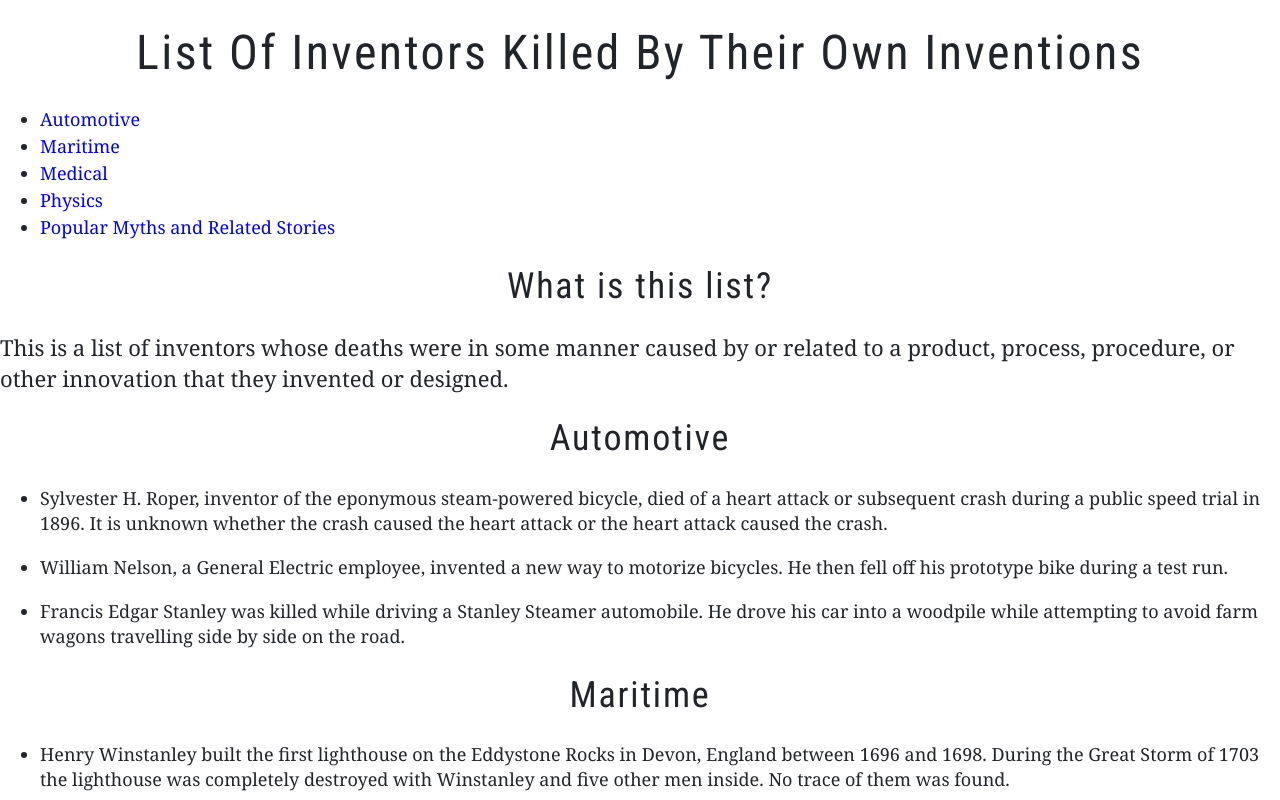
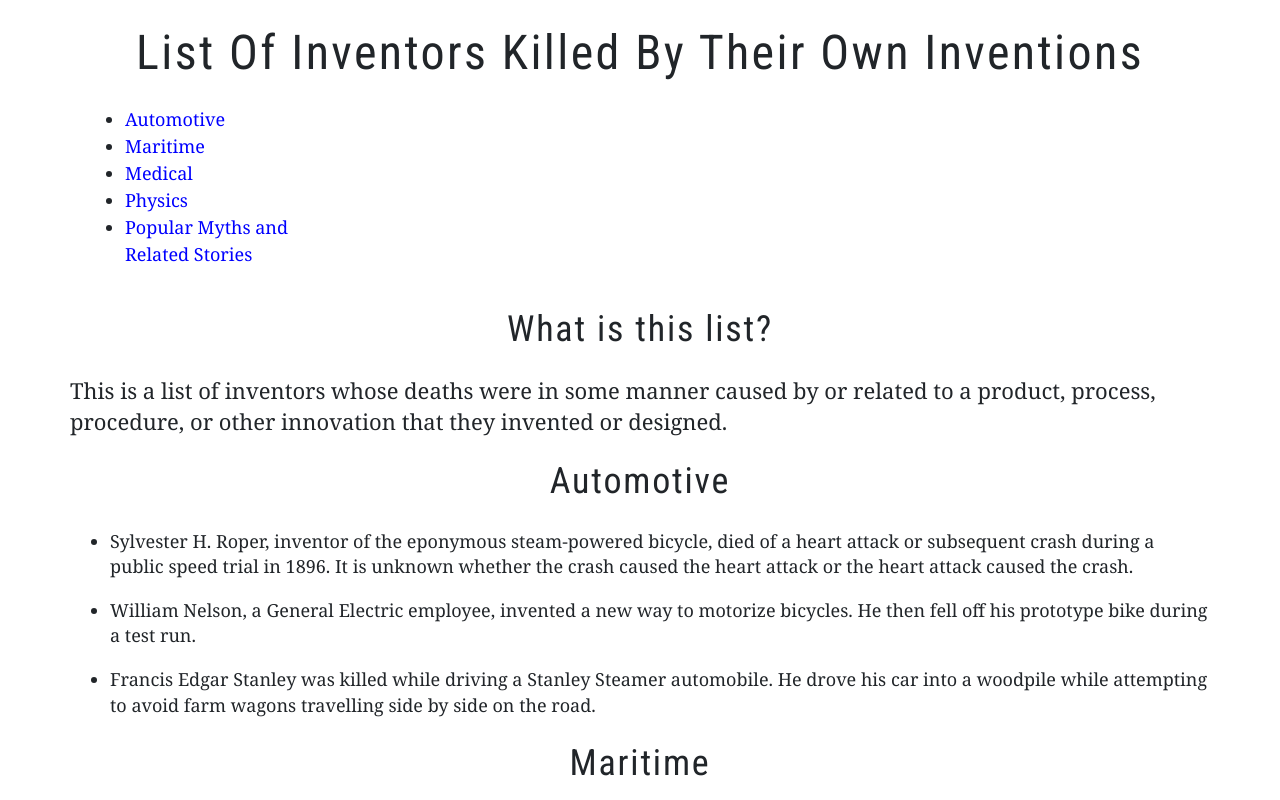
Before and after one commit to SalinasJason/COMP001B.Assignment6, a plain HTML site: page index.html in a window 1280 px wide. Shown: the top 800 px of the page. Drawn offline with nearby package versions, Linux system fonts and the light colour scheme.

Commit message:
added container, row and col classes to nav

```diff
--- a/index.html
+++ b/index.html
@@ -12,8 +12,8 @@
 </head>
 
 <body>
-	<div id="header-container" class="container"> <!-- The class="container" provides a responsive fixed container-->
-		<div class="row"> <!-- Adds a row for the grid-->
+	<div id="header-container" class="container"> <!-- The class="container" provides a responsive fixed container -->
+		<div class="row"> <!-- Adds a row for the grid -->
 			<div class="col-12"> <!-- Takes up the whole column width -->
 				<header>
 					<h1>List Of Inventors Killed By Their Own Inventions</h1>
@@ -21,8 +21,9 @@
 			</div>
 		</div>
 	</div>
-	<div id="main-container">
-		<div>
+	<div id="main-container" class="container"> <!-- The class="container" provides a responsive fixed container -->
+		<div class="row"> <!-- Adds a row for the grid -->
+			<div class="col-3"> <!-- Column that spans 3 out of 12 columns, 3 columns = 1/4 of the total width -->
 				<nav>
 					<ul>
 						<li><a href="#automotive">Automotive</a></li>
@@ -32,6 +33,7 @@
 						<li><a href="#myths">Popular Myths and Related Stories</a></li>
 					</ul>
 				</nav>
+			</div>
 			<main>
 				<section id="intro">
 					<h2>What is this list?</h2>
```
Lines whose indentation alone changed are shown as unchanged.
